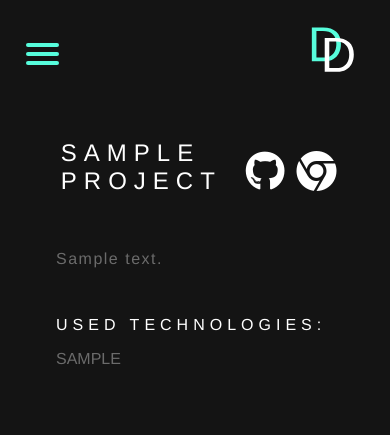
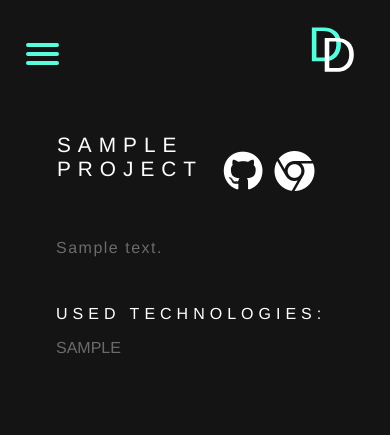
Before and after one commit to DimoDimchev/Personal-Website, a Django app: page /projects/1 in a window 390 px wide; the page is wider, and only the part inside the window is pictured. Shown: the part 27-462 px from the top of that part. Run offline with Django 3.2, Linux system fonts and the light colour scheme; tables that the repository leaves empty hold one stand-in row (values such as "Sample post"); some libraries are stand-ins or nearby versions.

Commit message:
Made adjustments to project details styling

```diff
--- a/static/css/project_details.css
+++ b/static/css/project_details.css
@@ -11,6 +11,7 @@
 .repo-link {
     color: #ffffff;
     transition: color 0.3s ease;
+    margin-right: 1em;
 }
 
 .project-details-description {
@@ -53,7 +54,7 @@
     }
 
     .project-details-title {
-        font-size: 1.5em;
+        font-size: 1.3em;
         text-align: left;
     }
 
```
